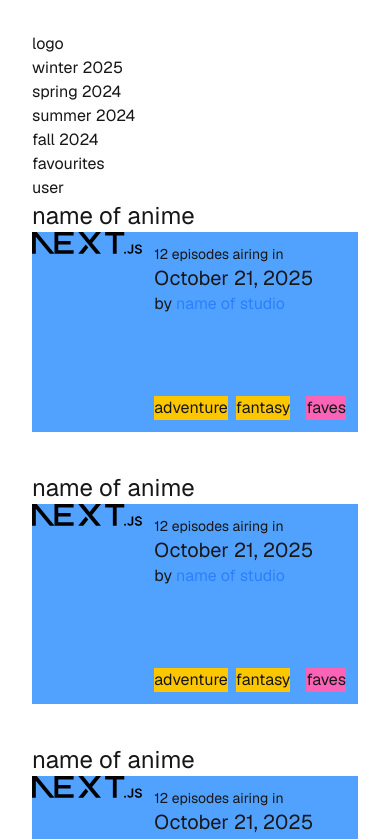
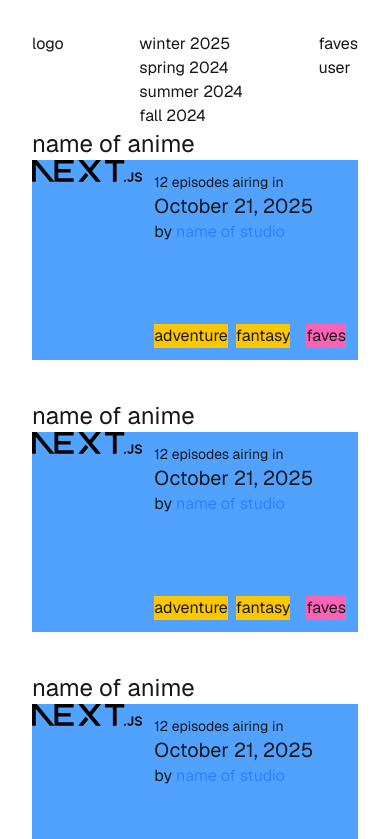
Before and after one commit to fyeung21/misty-hippo, a Next.js app: page / in a window 390 px wide. Shown: the top 839 px of the page. Built offline with nearby package versions, Linux system fonts and the light colour scheme.

Commit message:
style header for tablet

```diff
--- a/src/components/header.tsx
+++ b/src/components/header.tsx
@@ -5,13 +5,11 @@ import SeasonNav from "./navigation/seasonNav";
 export default function Header() {
   return (
     <header>
-      <section>
+      <nav className="flex flex-row justify-between">
         <Logo />
-        <nav>
-          <SeasonNav />
-          <GeneralNav />
-        </nav>
-      </section>
+        <SeasonNav />
+        <GeneralNav />
+      </nav>
     </header>
   );
 }
--- a/src/components/navigation/generalNav.tsx
+++ b/src/components/navigation/generalNav.tsx
@@ -2,12 +2,12 @@ import Link from "next/link";
 
 export default function GeneralNav() {
   return (
-    <ul>
+    <ul className="md:flex md:flex-row md:justify-between">
       <Link href="/favourites">
-        <li>favourites</li>
+        <li className="md:mx-2">faves</li>
       </Link>
       <Link href="/user">
-        <li>user</li>
+        <li className="md:ml-2">user</li>
       </Link>
     </ul>
   );
--- a/src/components/navigation/seasonNav.tsx
+++ b/src/components/navigation/seasonNav.tsx
@@ -12,9 +12,9 @@ export default function SeasonNav() {
   ];
 
   return (
-    <ul>
+    <ul className="md:flex md:flex-row md:justify-between">
       {seasons.map((season) => (
-        <li>{`${season.seasonName} ${season.year}`}</li>
+        <li className="md:mx-4">{`${season.seasonName} ${season.year}`}</li>
       ))}
     </ul>
   );
```
